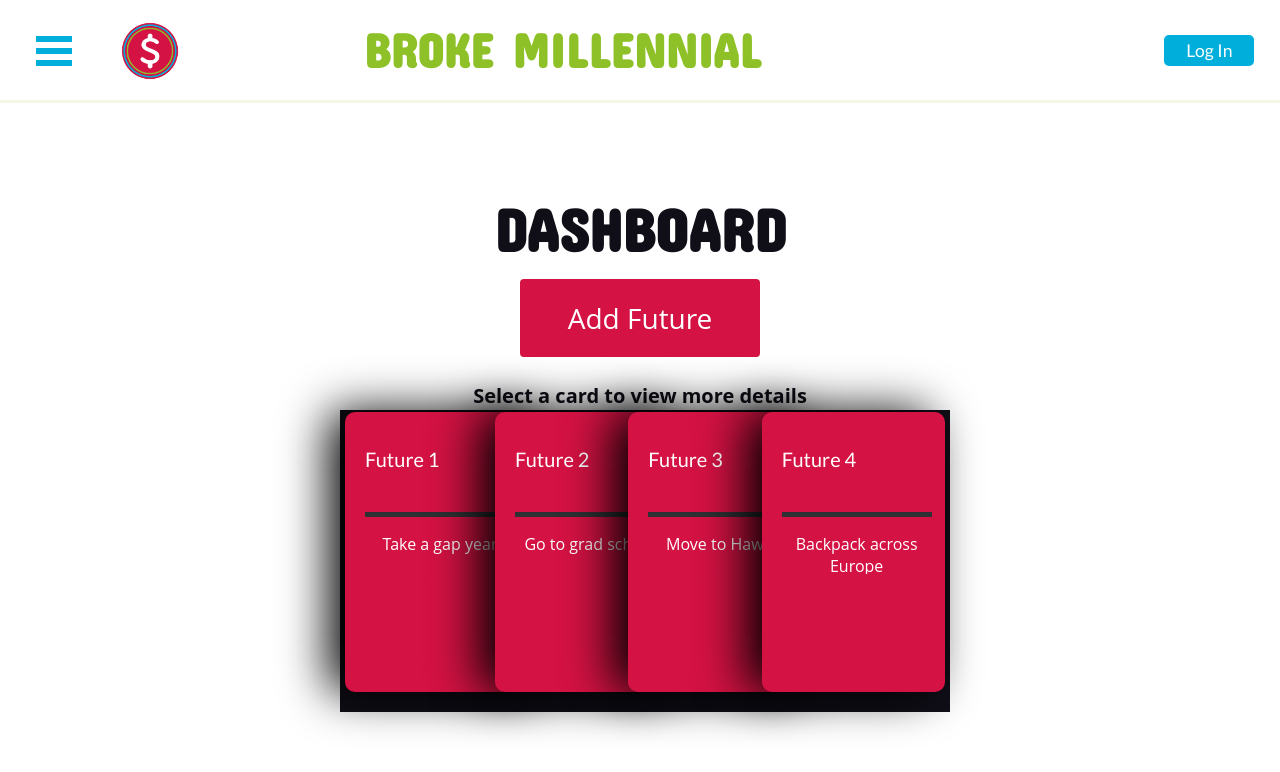
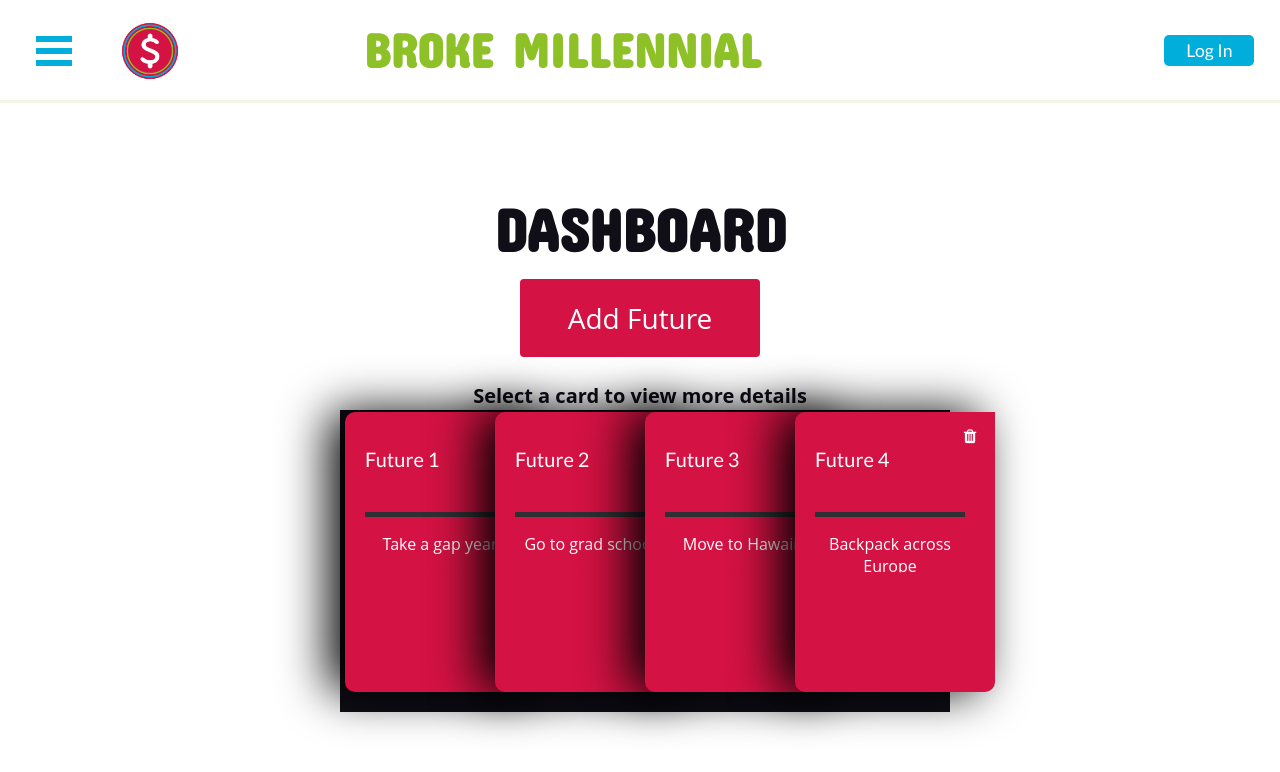
Before and after one commit to software-assignments-spring2021/spring-2020-cruel-badger, a React (Create React App) app in the folder front-end/: page /dashboard in a window 1280 px wide. Shown: the top 772 px of the page. Built offline with nearby package versions, Linux system fonts and the light colour scheme; a web font is replaced by a local one.

Commit message:
added delete buttons in dash

```diff
--- a/front-end/public/index.html
+++ b/front-end/public/index.html
@@ -15,6 +15,7 @@
       user's mobile device or desktop. See https://developers.google.com/web/fundamentals/web-app-manifest/
     -->
     <link rel="manifest" href="%PUBLIC_URL%/manifest.json" />
+    <link rel="stylesheet" href="https://cdnjs.cloudflare.com/ajax/libs/font-awesome/4.7.0/css/font-awesome.min.css">
     <!--
       Notice the use of %PUBLIC_URL% in the tags above.
       It will be replaced with the URL of the `public` folder during the build.
--- a/front-end/src/Dashboard.js
+++ b/front-end/src/Dashboard.js
@@ -9,65 +9,82 @@ function Dashboard() {
 		<Header/>
 <body>
 <h2> DASHBOARD</h2>
+
 <div class="container">
-  <a href="/view-future">
+
   <div class="card">
     <h3 class="title">Future 1</h3>
+      <button class="btn"><i class="fa fa-trash"></i></button>
     <div class="bar">
       <div class="emptybar"></div>
        <p>Take a gap year</p>
       <div class="filledbar"></div>
     </div>
+    <a href="/view-future">
     <div class="circle">
       <svg version="1.1" xmlns="http://www.w3.org/2000/svg">
       <circle class="stroke" cx="60" cy="60" r="50"/>
     </svg>
     </div>
+    </a>
   </div>
-  </a>
+
+
 
   <div class="card">
     <h3 class="title">Future 2</h3>
+    <button class="btn"><i class="fa fa-trash"></i></button>
     <div class="bar">
       <div class="emptybar"></div>
       <p>Go to grad school</p>
       <div class="filledbar"></div>
     </div>
+    <a href="/view-future">
     <div class="circle">
       <svg version="1.1" xmlns="http://www.w3.org/2000/svg">
       <circle class="stroke" cx="60" cy="60" r="50"/>
     </svg>
     </div>
+    </a>
   </div>
+
+
   <div class="card">
     <h3 class="title">Future 3</h3>
+    <button class="btn"><i class="fa fa-trash"></i></button>
     <div class="bar">
       <div class="emptybar"></div>
       <p>Move to Hawaii</p>
       <div class="filledbar"></div>
     </div>
+    <a href="/view-future">
     <div class="circle">
       <svg version="1.1" xmlns="http://www.w3.org/2000/svg">
       <circle class="stroke" cx="60" cy="60" r="50"/>
     </svg>
     </div>
+    </a>
   </div>
+
+
   <div class="card">
     <h3 class="title">Future 4</h3>
+    <button class="btn"><i class="fa fa-trash"></i></button>
     <div class="bar">
       <div class="emptybar"></div>
       <p>Backpack across Europe</p>
       <div class="filledbar"></div>
     </div>
+    <a href="/view-future">
     <div class="circle">
       <svg version="1.1" xmlns="http://www.w3.org/2000/svg">
       <circle class="stroke" cx="60" cy="60" r="50"/>
     </svg>
     </div>
+    </a>
   </div>
+
 </div>
-
-
 <a class="button" href="/create-future"><span>Add Future</span></a>
 <h3>Select a card to view more details</h3>
 </body>
--- a/front-end/src/assets/css/dashboard.css
+++ b/front-end/src/assets/css/dashboard.css
@@ -171,3 +171,22 @@ svg {
   opacity: 1;
   right: 0;
 }
+
+
+
+.btn {
+  background-color: #D41243;
+  height: 50px;
+  width: 50px;
+  border: none;
+  color: white;
+  margin-left: 150px;
+  padding: 12px 16px;
+  font-size: 16px;
+  cursor: pointer;
+}
+
+
+.btn:hover {
+  background-color: #e8416b;
+}
```
